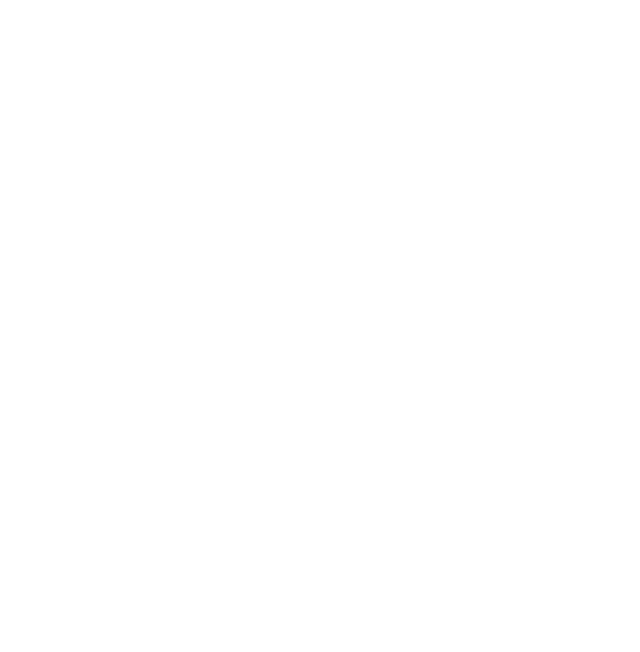
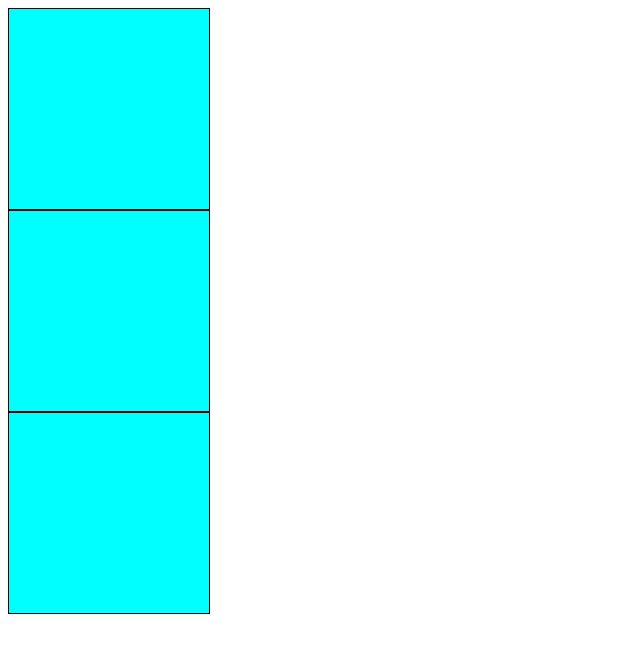
Before and after one commit to Krolpizzy/www1, a plain HTML site: page index.html in a window 1280 px wide. Shown: the whole page, without its empty margins (0-640 px from the left). Drawn offline with Linux system fonts and the light colour scheme.

Commit message:
Dodano css i zmieniono divy

```diff
--- a/index.html
+++ b/index.html
@@ -4,6 +4,7 @@
     <meta charset="UTF-8">
     <meta name="viewport" content="width=device-width, initial-scale=1.0">
     <title>www1</title>
+    <link rel="stylesheet" href="style.css">
 </head>
 <body>
     <div></div>
--- /dev/null
+++ b/style.css
@@ -0,0 +1,6 @@
+div{
+    border: solid 1px black;
+    width: 200px;
+    height: 200px;
+    background-color: aqua;
+}
```
